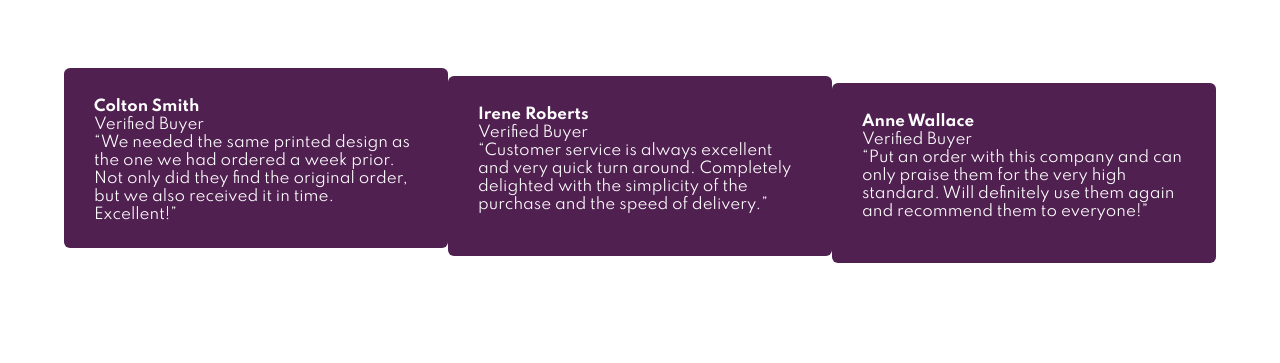
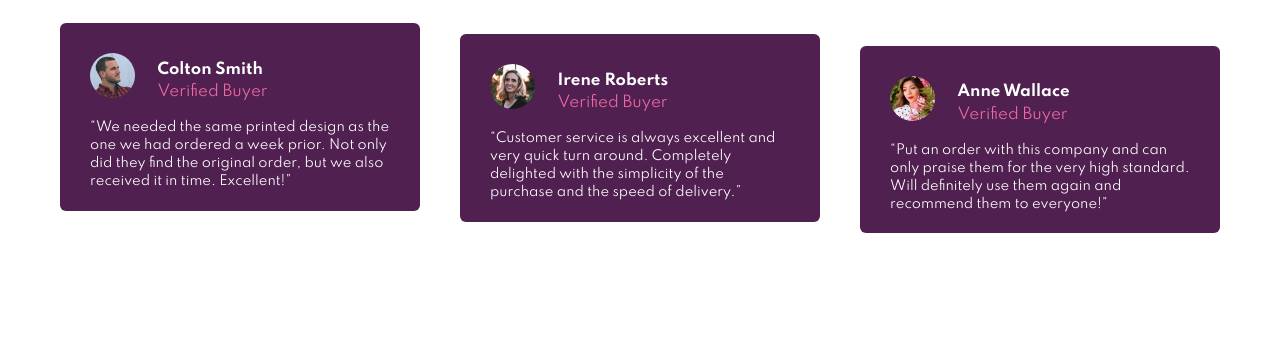
Before and after one commit to Vitor100Ce/social-proof-section-master, a plain HTML site: page index.html in a window 1280 px wide. Shown: the part 437-800 px from the top of the page. Drawn offline with Linux system fonts and the light colour scheme.

Commit message:
edited cards

```diff
--- a/css/style.css
+++ b/css/style.css
@@ -3,12 +3,13 @@
     padding: 0;
     font-family: 'Spartan', sans-serif;
     font-size: 15px;
+
 }
 
 body{
     height: 100vh;
     width: 100vw;
-    overflow-x: hidden;
+    /* overflow-x: hidden;*/
 }
 
 .container{
@@ -43,7 +44,6 @@ body{
 }
 
 .rated{
-    border: 2px solid red;
     position: absolute;
     right: 10rem;
 }
@@ -54,10 +54,11 @@ body{
     align-items: center;
     justify-content: space-around;
     position: absolute;
-    margin-top: 27rem;
-    height: 13rem;
-    width: 90%;
-
+    margin-top: 22rem;
+    height: 14rem;
+    width: 80rem;
+    margin-left: 4rem;
+    margin-right: 4rem;
 }
 
 .quote :nth-child(1){
@@ -72,7 +73,32 @@ body{
     background: hsl(300, 43%, 22%);
     border-radius: 6px;
     color: hsl(0, 0%, 100%);
-    height: 8rem;
-    width: 22rem;
+    height: 8.5rem;
+    width: 20rem;
     padding: 2rem;
+    position: relative;
 }
+
+.quote__img img{
+    border-radius: 50%;
+    width: 15%;
+    margin-bottom: 1rem;
+}
+
+.quote__name{
+    position: absolute;
+    top: 2.5rem;
+    left: 6.5rem;
+}
+
+.quote__buyer{
+    position: absolute;
+    top: 4rem;
+    left: 6.5rem;
+    color:  hsl(333, 80%, 67%);
+}
+
+.quote__cite{
+    font-size: 13px;
+
+}
--- a/index.html
+++ b/index.html
@@ -30,7 +30,11 @@
       </div>
 
       <div class="quote">
+
         <div class="quote__card">
+          <div class="quote__img">
+            <img src="images/image-colton.jpg" alt="">
+          </div>
             <h4 class="quote__name">Colton Smith </h4>
             <p class="quote__buyer">Verified Buyer</p>
             <q class="quote__cite">We needed the same printed design as the one we had ordered a week prior.
@@ -39,6 +43,9 @@
         </div>
 
         <div class="quote__card">
+          <div class="quote__img">
+            <img src="images/image-irene.jpg" alt="">
+          </div>
             <h4 class="quote__name">Irene Roberts</h4>
             <p class="quote__buyer">Verified Buyer</p>
             <q class="quote__cite">Customer service is always excellent and very quick turn around. Completely
@@ -46,6 +53,9 @@
         </div>
 
         <div class="quote__card">
+          <div class="quote__img">
+            <img src="images/image-anne.jpg" alt="">
+          </div>
           <h4 class="quote__name">Anne Wallace</h4>
           <p class="quote__buyer">Verified Buyer</p>
           <q class="quote__cite">Put an order with this company and can only praise them for the very high
```
Lines whose indentation alone changed are shown as unchanged.
